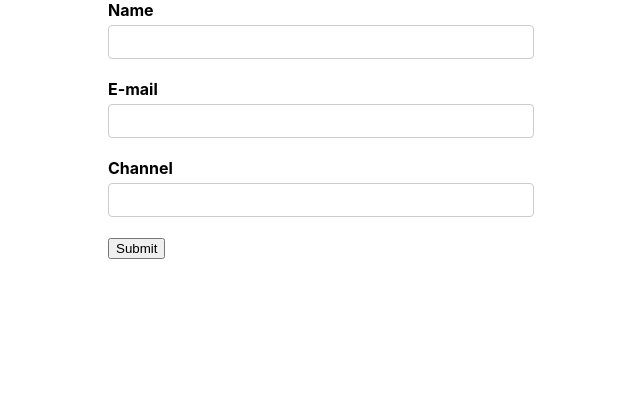
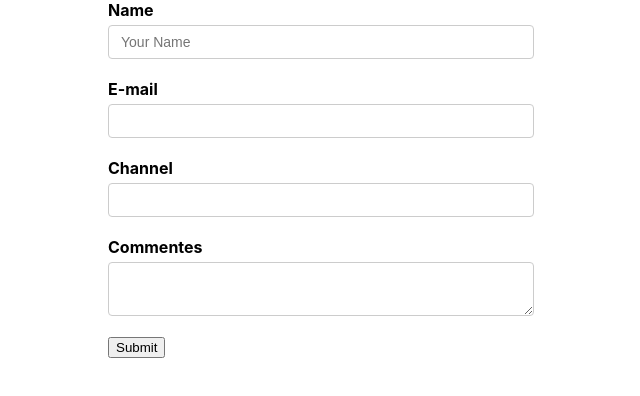
Before and after one commit to nihalshandev/react-formik, a React (Create React App) app: page / in a window 1280 px wide. Shown: the top 396 px of the page, without its empty margins (319-959 px from the left). Built offline with nearby package versions, Linux system fonts and the light colour scheme.

Commit message:
Learned as and componet props in Field component

```diff
--- a/src/Components/YoutubeForm.js
+++ b/src/Components/YoutubeForm.js
@@ -7,6 +7,7 @@ const YoutubeForm = () => {
     name: "",
     email: "",
     channel: "",
+    comments: "",
   };
 
   const onSubmit = (values) => {
@@ -34,7 +35,7 @@ const YoutubeForm = () => {
       <Form>
         <div className="form-control">
           <label htmlFor="name">Name</label>
-          <Field type="text" id="name" name="name" />
+          <Field type="text" id="name" name="name" placeholder="Your Name" />
 
           <ErrorMessage name="name" />
         </div>
@@ -50,6 +51,11 @@ const YoutubeForm = () => {
           <ErrorMessage name="channel" />
         </div>
 
+        <div className="form-control">
+          <label htmlFor="comments">Commentes</label>
+          <Field id="comments" name="comments" component="textarea" />
+        </div>
+
         <button type="submit">Submit</button>
       </Form>
     </Formik>
```
